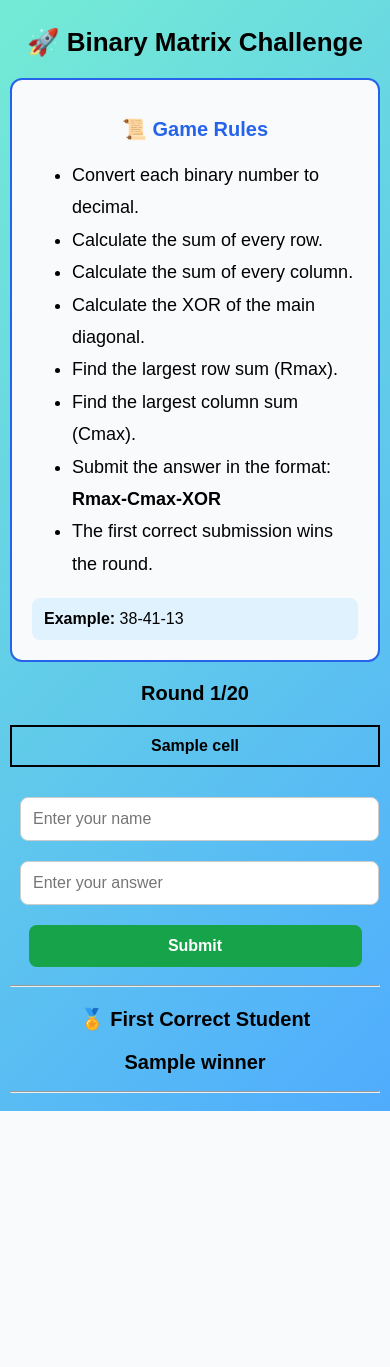
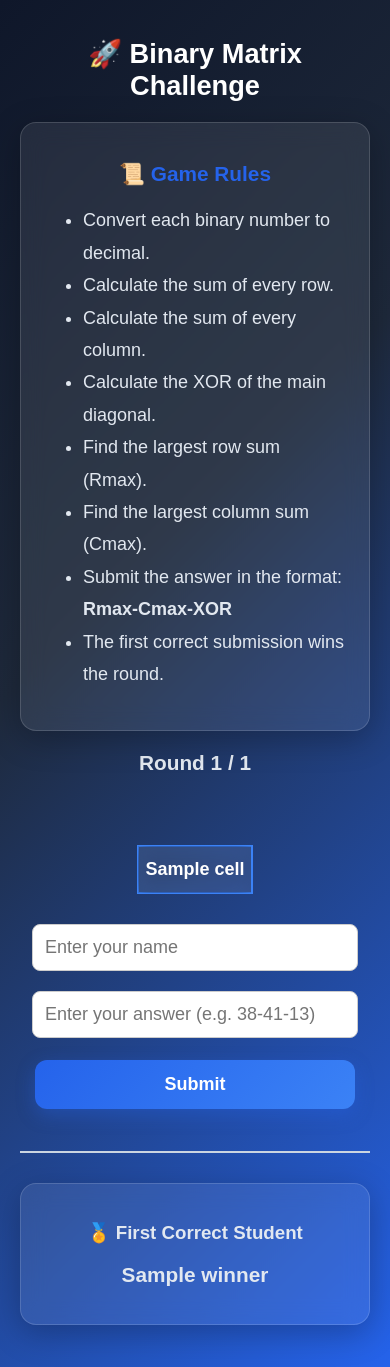
Before and after one commit to Deepti-Aparna/BinaryMatrixGame, a Flask app: template templates/index.html in a window 390 px wide. Before the commit the page ends 1111 px from the top, so only its background shows below. Run offline with Flask 3, Linux system fonts and the light colour scheme; the template is opened without the code that fills it: most values are stand-ins (such as "Sample title", 1, 10 or a date in 2020).

Commit message:
Fixed live round update

```diff
--- a/app.py
+++ b/app.py
@@ -2,37 +2,49 @@ from flask import Flask, render_template, request, redirect
 import time
 import random
 
+app = Flask(__name__)
+
+# ---------------- CONFIG ----------------
+ADMIN_PASSWORD = "next"
+TOTAL_ROUNDS = 20
+
+# ---------------- GAME LOGIC ----------------
 def generate_matrix():
     return [[format(random.randint(0, 15), '04b') for _ in range(4)] for _ in range(4)]
 
+
 def calculate_answer(matrix):
     dec = [[int(x, 2) for x in row] for row in matrix]
+
     row_max = max(sum(r) for r in dec)
     col_max = max(sum(dec[r][c] for r in range(4)) for c in range(4))
+
     diag_xor = 0
     for i in range(4):
         diag_xor ^= dec[i][i]
+
     return f"{row_max}-{col_max}-{diag_xor}"
 
-app = Flask(__name__)
-ADMIN_PASSWORD = "next"
 
+# ---------------- GLOBAL STATE ----------------
+scores = {}
 round_number = 1
 matrix = generate_matrix()
 correct_answer = calculate_answer(matrix)
 submissions = []
+round_winner = None
 
+
+# ---------------- HOME ----------------
 @app.route('/', methods=['GET', 'POST'])
 def home():
+    global round_winner
+
     message = ""
-    winner = None
-
-    correct_subs = [s for s in submissions if s['correct']]
-    if correct_subs:
-        winner = correct_subs[0]['name']
+    winner = round_winner
 
     if request.method == 'POST':
-        name = request.form['name']
+        name = request.form['name'].strip()
         answer = request.form['answer'].strip()
 
         is_correct = answer == correct_answer
@@ -47,57 +59,106 @@ def home():
         submissions.sort(key=lambda x: x['time'])
 
         if is_correct:
-            winner = [s for s in submissions if s['correct']][0]['name']
-            if name == winner:
-                message = f"🏆 {name} answered the question first!"
+            if round_winner is None:
+                round_winner = name
+                winner = name
+
+                scores[name] = scores.get(name, 0) + 1
+
+                message = f"🏆 {name} answered first! (+1 point)"
             else:
-                message = f"✅ Correct, but {winner} was first."
+                message = f"✅ Correct, but {round_winner} was first."
         else:
             message = "❌ Wrong answer."
 
     is_admin = request.args.get("admin") == "true"
 
-    return render_template('index.html',
-                           matrix=matrix,
-                           message=message,
-                           round_number=round_number,
-                           admin=is_admin,
-                           winner=winner)
+    leaderboard = sorted(scores.items(), key=lambda x: x[1], reverse=True)
 
+    return render_template(
+        'index.html',
+        matrix=matrix,
+        message=message,
+        round_number=round_number,
+        total_rounds=TOTAL_ROUNDS,
+        scores=leaderboard,
+        admin=is_admin,
+        winner=winner
+    )
+
+
+# ---------------- ADMIN PANEL ----------------
 @app.route('/admin')
 def admin_panel():
+    password = request.args.get("password")
+
+    if password != ADMIN_PASSWORD:
+        return "Access Denied ❌", 403
+
+    # Sort leaderboard by highest score
+    leaderboard = sorted(scores.items(), key=lambda x: x[1], reverse=True)
+
+    # Overall champion
+    champion = leaderboard[0] if leaderboard else None
+
+    return render_template(
+        'admin.html',
+        round_number=round_number,
+        total_rounds=TOTAL_ROUNDS,
+        winner=round_winner,
+        leaderboard=leaderboard,
+        champion=champion,
+        submissions=submissions
+    )
+# ---------------- NEXT ROUND ----------------
+@app.route('/next')
+def next_round():
+    global matrix, correct_answer, submissions, round_number, round_winner
 
     password = request.args.get("password")
 
     if password != ADMIN_PASSWORD:
         return "Access Denied ❌", 403
 
-    correct_answers = [
-        s for s in submissions if s['correct']
-    ]
+    if round_number >= TOTAL_ROUNDS:
+        return redirect('/admin?password=' + ADMIN_PASSWORD)
 
-    return render_template(
-        'admin.html',
-        submissions=correct_answers
-    )
+    round_number += 1
+    matrix = generate_matrix()
+    correct_answer = calculate_answer(matrix)
+    submissions = []
+    round_winner = None
 
-@app.route('/round_status')
-def round_status():
+    return redirect('/?admin=true')
 
-    return {
-        "round": round_number,
-        "matrix": matrix,
-        "message": f"🔄 Round {round_number} started!"
-    }
 
+# ---------------- RESET GAME ----------------
+@app.route('/reset')
+def reset_game():
+    global scores, round_number, matrix, correct_answer, submissions, round_winner
+
+    password = request.args.get("password")
+
+    if password != ADMIN_PASSWORD:
+        return "Access Denied ❌", 403
+
+    scores = {}
+    round_number = 1
+    matrix = generate_matrix()
+    correct_answer = calculate_answer(matrix)
+    submissions = []
+    round_winner = None
+
+    return redirect('/?admin=true')
+
+
+# ---------------- STATUS API ----------------
 @app.route('/status')
 def status():
-    correct_subs = [s for s in submissions if s['correct']]
-
-    if correct_subs:
+    if round_winner:
         return {
-            "winner": correct_subs[0]['name'],
-            "message": f"🏆 {correct_subs[0]['name']} is the FIRST correct answer!"
+            "winner": round_winner,
+            "message": f"🏆 {round_winner} is the FIRST correct answer!"
         }
 
     return {
@@ -105,36 +166,7 @@ def status():
         "message": ""
     }
 
-@app.route('/next')
-def next_round():
-    global matrix, correct_answer, submissions, round_number
-    password = request.args.get("password")
 
-    if password != ADMIN_PASSWORD:
-        return "Access Denied ❌", 403
-
-    if round_number >= 20:
-        return render_template(
-            'index.html',
-            matrix=matrix,
-            message="🏁 Game Over! 20 rounds completed.",
-            winner=None,
-            round_number=round_number,
-            admin=True
-        )
-    round_number += 1
-    matrix = generate_matrix()
-    correct_answer = calculate_answer(matrix)
-    submissions = []
-
-    # return render_template(
-    #     'index.html',
-    #     matrix=matrix,
-    #     message=f"🔄 Round {round_number} started!",
-    #     winner=None,
-    #     round_number=round_number,
-    #     admin=True)
-    return redirect('/')
-
+# ---------------- RUN ----------------
 if __name__ == '__main__':
-    app.run(host='0.0.0.0', port=5000)
+    app.run(host='0.0.0.0', port=5000, debug=False)
--- a/templates/index.html
+++ b/templates/index.html
@@ -3,31 +3,40 @@
 <head>
     <meta name="viewport" content="width=device-width, initial-scale=1.0">
     <title>Binary Matrix Challenge</title>
+
     <style>
         body {
     font-family: Arial, sans-serif;
-    background: linear-gradient(135deg, #74ebd5, #4facfe);
+    background: linear-gradient(135deg, #0f172a 0%, #1e293b 40%, #2563eb 100%);
     text-align: center;
     margin: 0;
     padding: 20px;
+    color: #f8fafc;
+    min-height: 100vh;
 }
-
-h1{
+h2, h3 {
+    color: #e2e8f0;
+}
+        h1 {
             font-size: 2rem;
+            color: #ffffff;
+            margin-bottom: 10px;
         }
 
         table {
             margin: 20px auto;
             border-collapse: collapse;
-    width: auto;
         }
 
         td {
-    border: 2px solid black;
-    padding: 18px;
+            border: 2px solid #3b82f6;
+    padding: 16px;
     font-size: 22px;
     font-weight: bold;
-    min-width: 70px;
+    background: rgba(255, 255, 255, 0.08);
+    color: #ffffff;
+    backdrop-filter: blur(8px);
+    min-width: 65px;
         }
 
         input {
@@ -41,129 +50,104 @@ input {
         }
 
         button {
-    width: 300px;
-    max-width: 90%;
-    padding: 12px;
-    margin: 10px;
+    width: 320px;
+    max-width: 92%;
+    padding: 14px;
+    margin: 12px;
     font-size: 18px;
     font-weight: bold;
     border: none;
-    border-radius: 8px;
-    background: #16a34a;
+    border-radius: 12px;
+    background: linear-gradient(135deg, #2563eb, #3b82f6);
     color: white;
     cursor: pointer;
+    box-shadow: 0 6px 18px rgba(37, 99, 235, 0.35);
+    transition: all 0.25s ease;
 }
 
-button:hover{
-    background:#15803d;
+button:hover {
+    transform: translateY(-2px);
+    box-shadow: 0 10px 24px rgba(37, 99, 235, 0.45);
 }
 
-.rules-box{
-    background:#f8fafc;
-    border:2px solid #2563eb;
-    border-radius:12px;
-    padding:20px;
-    margin:20px auto;
-    max-width:700px;
-    text-align:left;
+        .rules-box {
+    background: rgba(255, 255, 255, 0.08);
+    border: 1px solid rgba(255, 255, 255, 0.15);
+    border-radius: 16px;
+    padding: 22px;
+    margin: 20px auto;
+    max-width: 750px;
+    text-align: left;
+    color: #e2e8f0;
+    backdrop-filter: blur(12px);
+    box-shadow: 0 8px 32px rgba(0, 0, 0, 0.25);
 }
 
-/* ---------- Mobile ---------- */
-
-@media (max-width:768px){
-
-    body{
-        padding:10px;
+        .message {
+            color: #0f172a;
+            min-height: 32px;
         }
 
-    h1{
-        font-size:30px;
+        .winner-box,
+.leaderboard {
+    background: rgba(255, 255, 255, 0.08);
+    border: 1px solid rgba(255, 255, 255, 0.15);
+    border-radius: 16px;
+    padding: 20px;
+    max-width: 520px;
+    margin: 22px auto;
+    color: #f8fafc;
+    backdrop-filter: blur(12px);
+    box-shadow: 0 8px 32px rgba(0, 0, 0, 0.25);
+}
+        .leaderboard table {
+    width: 100%;
 }
 
-    h2{
-        font-size:22px;
+.leaderboard th {
+    background: #2563eb;
+    color: white;
+    padding: 12px;
 }
 
-    h3{
-        font-size:20px;
+.leaderboard td {
+    background: rgba(255, 255, 255, 0.05);
+    color: #f8fafc;
+    font-size: 18px;
+    padding: 12px;
 }
 
-    .rules-box{
-        padding:15px;
-        font-size:16px;
+        hr {
+            border: none;
+            height: 2px;
+            background: #cbd5e1;
+            margin: 30px auto;
+            max-width: 700px;
         }
 
-    .rules-box ul{
-        padding-left:20px;
+        @media (max-width: 768px) {
+            td {
+                padding: 12px 6px;
+                font-size: 18px;
+                min-width: 50px;
             }
 
-    table{
-        width:100%;
+            h1 {
+                font-size: 1.7rem;
             }
 
-    td{
-        padding:12px 6px;
-        font-size:18px;
-        min-width:55px;
+            h2 {
+                font-size: 1.3rem;
             }
-
-    input,
-    button{
-        width:95%;
-        font-size:17px;
-    }
-
-}
-
-/* ---------- Small Phones ---------- */
-
-@media (max-width:480px){
-
-    h1{
-        font-size:26px;
-    }
-
-    h2{
-        font-size:20px;
-    }
-
-    td{
-        font-size:16px;
-        padding:10px 4px;
-        min-width:45px;
-    }
-
-    .rules-box{
-        padding:12px;
-    }
-
-    .rules-box ul{
-        font-size:15px;
-    }
-
-    input,
-    button{
-        width:100%;
-        font-size:16px;
-    }
-
         }
     </style>
 </head>
+
 <body>
 
 <h1>🚀 Binary Matrix Challenge</h1>
-<div style="
-    background:#f8fafc;
-    border:2px solid #2563eb;
-    border-radius:12px;
-    padding:20px;
-    margin:20px auto;
-    max-width:700px;
-    text-align:left;
-">
 
-
+<div class="rules-box">
     <h2 style="color:#2563eb; text-align:center;">📜 Game Rules</h2>
 
     <ul style="font-size:18px; line-height:1.8;">
@@ -179,20 +163,13 @@ button:hover{
         <li>The first correct submission wins the round.</li>
     </ul>
 
-    <div style="
-        background:#e0f2fe;
-        padding:12px;
-        border-radius:8px;
-        margin-top:10px;
-    ">
-        <b>Example:</b> 38-41-13
+
 </div>
 
-</div>
-<h2 id="round">
-Round {{ round_number }}/20
-</h2>
-<h2 id="message">{{ message }}</h2>
+<h2 id="round">Round {{ round_number }} / {{ total_rounds }}</h2>
+
+<h2 id="message" class="message">{{ message }}</h2>
+
 <table id="matrix">
     {% for row in matrix %}
     <tr>
@@ -203,82 +180,58 @@ Round {{ round_number }}/20
     {% endfor %}
 </table>
 
-
-
 <form method="POST">
     <input type="text" name="name" placeholder="Enter your name" required><br>
-    <input type="text" name="answer" placeholder="Enter your answer" required><br>
+    <input type="text" name="answer" placeholder="Enter your answer (e.g. 38-41-13)" required><br>
     <button type="submit">Submit</button>
 </form>
 
-
-
 <hr>
 
+<div class="winner-box">
     <h3>🏅 First Correct Student</h3>
     <h2 id="winner">
         {{ winner if winner else 'No correct answer yet' }}
     </h2>
+</div>
+
+
+{% if admin %}
 <hr>
-{% if admin %}
 <a href="/next?password=next">
-    <button>Next Round</button>
+    <button>➡️ Next Round</button>
 </a>
 {% endif %}
+
 <script>
-
 let currentRound = {{ round_number }};
 
-
-function checkRound(){
-
+function checkRound() {
     fetch('/round_status')
         .then(response => response.json())
         .then(data => {
 
-
-        if(data.round != currentRound){
-
-            currentRound = data.round;
-
-
-            document.getElementById("round").innerHTML =
-            "Round " + data.round + "/20";
-
-
-            let table = document.getElementById("matrix");
-
-            table.innerHTML = "";
-
-
-            data.matrix.forEach(row => {
-
-                let tr = document.createElement("tr");
-
-                row.forEach(cell => {
-
-                    let td = document.createElement("td");
-
-                    td.innerHTML = cell;
-
-                    tr.appendChild(td);
-
+            if (data.round !== currentRound) {
+                location.reload();
+            }
         });
-
-                table.appendChild(tr);
-
-            });
-
-
 }
 
+function checkWinner() {
+    fetch('/status')
+        .then(response => response.json())
+        .then(data => {
+
+            if (data.winner) {
+                document.getElementById("winner").innerHTML = data.winner;
+                document.getElementById("message").innerHTML = data.message;
+            }
         });
-
 }
 
+setInterval(checkRound, 2000);
+setInterval(checkWinner, 2000);
+</script>
 
-setInterval(checkRound,2000);
-
-</script>
 </body>
 </html>
```
Also changed, not shown: templates/admin.html (+130 -20 lines). Lines whose indentation alone changed are shown as unchanged.
